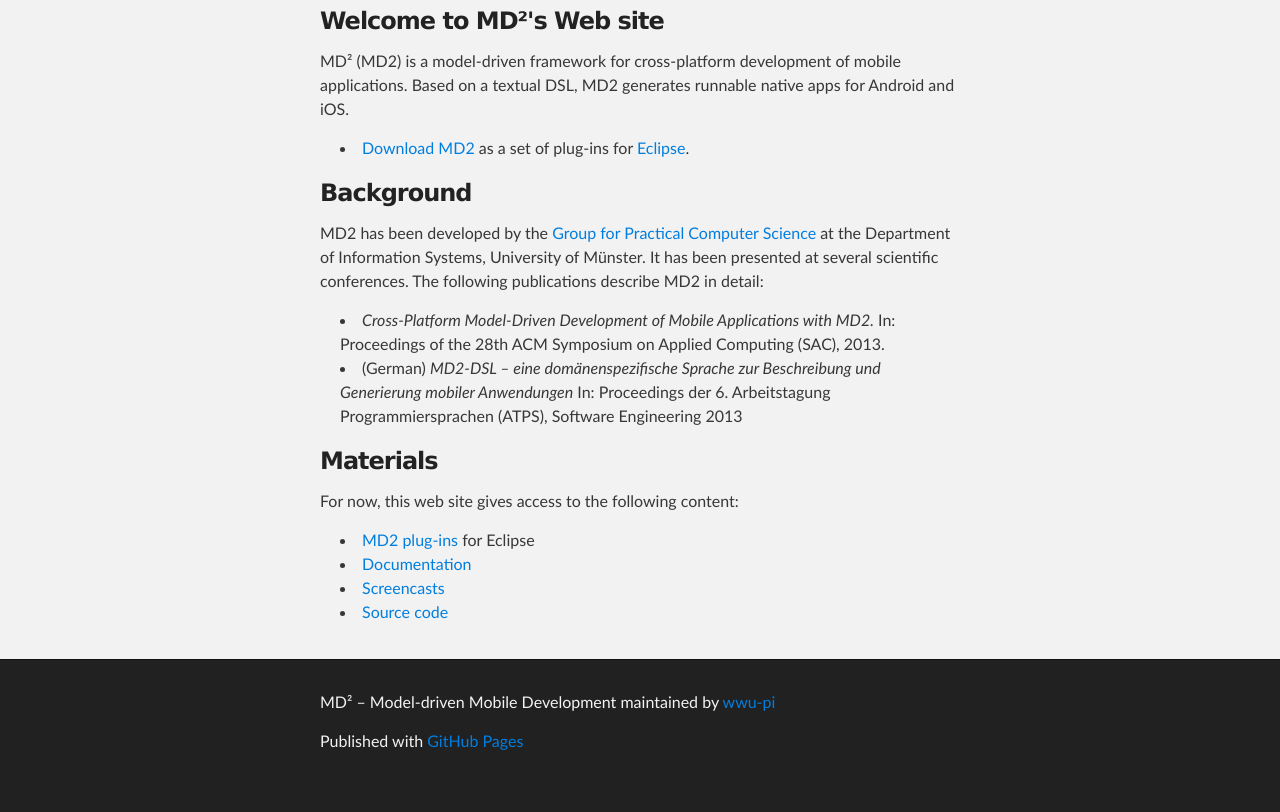
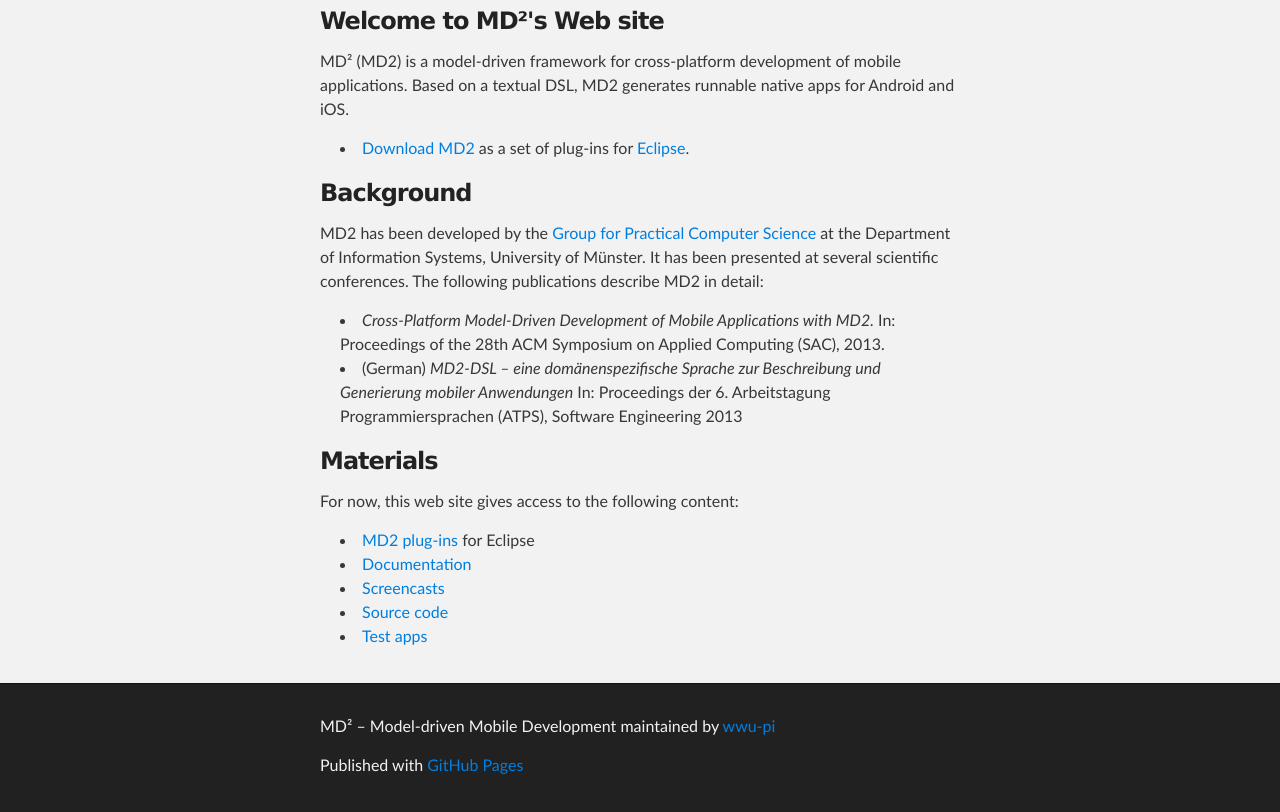
Before and after one commit to wwu-pi/md2-web, a plain HTML site: page index.html in a window 1280 px wide. Shown: the part 320-1132 px from the top of the page. Before the commit the page ends 1108 px from the top, so only its background shows below. Drawn offline with Linux system fonts and the light colour scheme.

Commit message:
Add link to testApps repository

```diff
--- a/index.html
+++ b/index.html
@@ -54,6 +54,7 @@ The following publications describe MD2 in detail:</p>
 <li><a href="http://wwu-pi.github.com/md2-web/res/MD2-Documentation.pdf">Documentation</a></li>
 <li><a href="http://www.wi1.uni-muenster.de/pi/forschung/md2/screencasts/">Screencasts</a></li>
 <li><a href="https://github.com/wwu-pi/md2-framework">Source code</a></li>
+<li><a href="https://github.com/wwu-pi/md2-testApps">Test apps</a></li>
 </ul>
       </section>
     </div>
```
